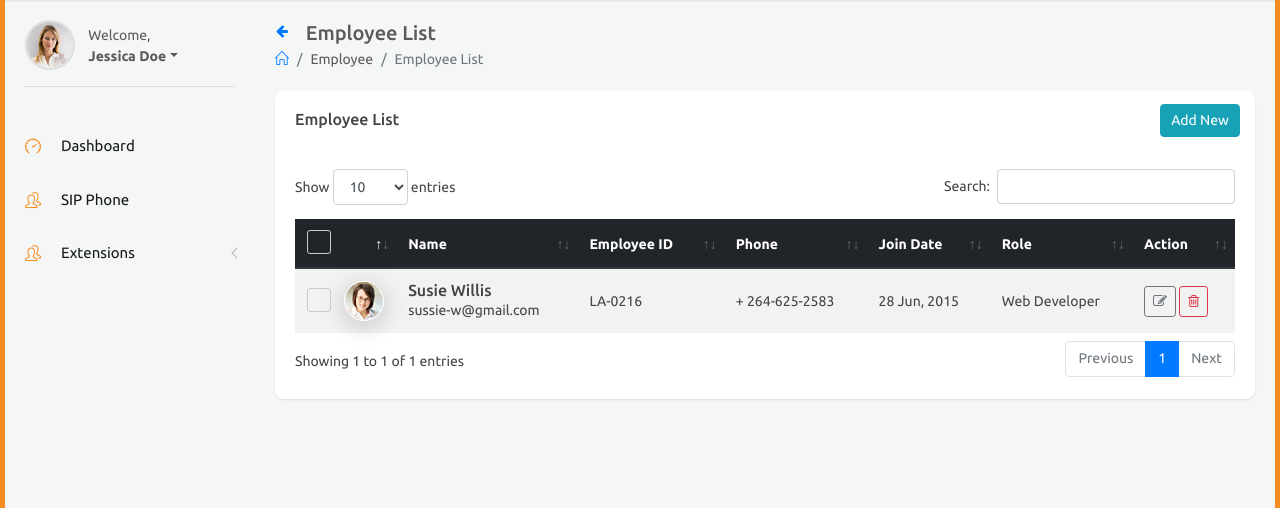
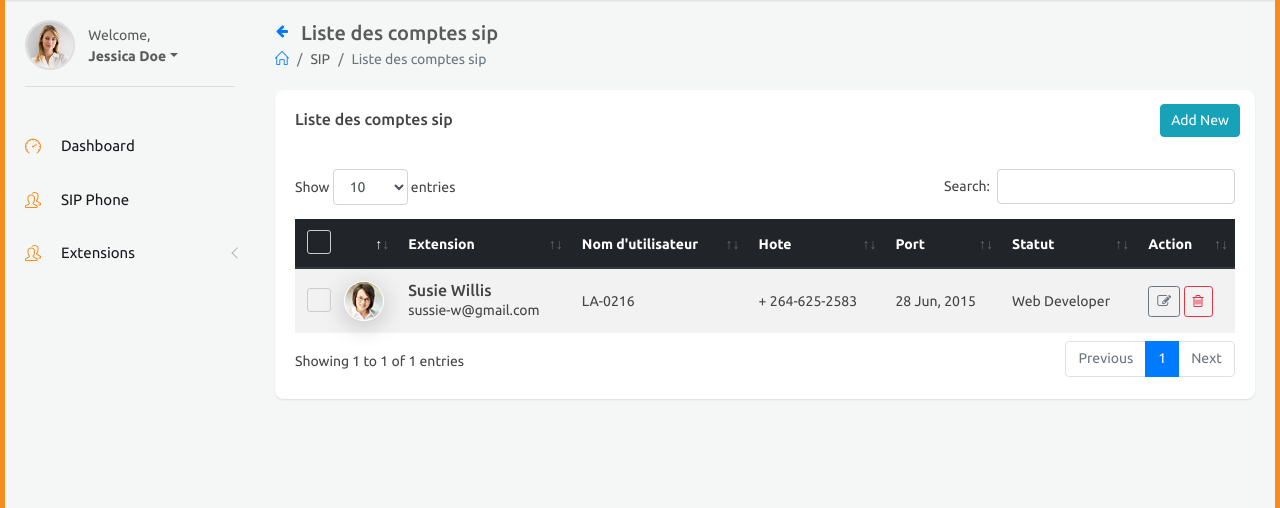
Before and after one commit to ChafikHadjAbdouRazack/asteriskWebManager, a Django app: template sip/templates/sip/sip.html in a window 1280 px wide. Shown: the part 65-573 px from the top of the page. Run offline with Django 3.2, Linux system fonts and the light colour scheme; the template is opened without the code that fills it, so the values that code supplies are empty; some libraries are stand-ins or nearby versions.

Commit message:
Asterisk WebApp Manager

```diff
--- a/sip/templates/sip/base.html
+++ b/sip/templates/sip/base.html
@@ -73,7 +73,7 @@
                                 <a href="{% url 'dashboard' %}"><i class="icon-speedometer"></i><span>Dashboard</span></a>
                             </li>
                             <li>
-                                <a href="#"><i class="icon-users"></i><span>SIP Phone</span></a>
+                                <a href="{% url 'sip.index' %}"><i class="icon-users"></i><span>SIP Phone</span></a>
                             </li>
                             <li>
                                 <a href="#Employees" class="has-arrow"><i class="icon-users"></i><span>Extensions</span></a>
--- a/sip/templates/sip/sip.html
+++ b/sip/templates/sip/sip.html
@@ -4,11 +4,11 @@
             <div class="block-header">
                 <div class="row">
                     <div class="col-lg-6 col-md-8 col-sm-12">
-                        <h2><a href="javascript:void(0);" class="btn btn-xs btn-link btn-toggle-fullwidth"><i class="fa fa-arrow-left"></i></a> Employee List</h2>
+                        <h2><a href="javascript:void(0);" class="btn btn-xs btn-link btn-toggle-fullwidth"><i class="fa fa-arrow-left"></i></a>Liste des comptes sip</h2>
                         <ul class="breadcrumb">
                             <li class="breadcrumb-item"><a href="index.html"><i class="icon-home"></i></a></li>
-                            <li class="breadcrumb-item">Employee</li>
-                            <li class="breadcrumb-item active">Employee List</li>
+                            <li class="breadcrumb-item">SIP</li>
+                            <li class="breadcrumb-item active">Liste des comptes sip</li>
                         </ul>
                     </div>
                 </div>
@@ -18,7 +18,7 @@
                 <div class="col-lg-12">
                     <div class="card">
                         <div class="header">
-                            <h2>Employee List</h2>
+                            <h2>Liste des comptes sip</h2>
                             <ul class="header-dropdown">
                                 <li><a href="javascript:void(0);" class="btn btn-info" data-toggle="modal" data-target="#addcontact">Add New</a></li>
                             </ul>
@@ -34,11 +34,11 @@
                                                     <span></span>
                                                 </label>
                                             </th>
-                                            <th>Name</th>
-                                            <th>Employee ID</th>
-                                            <th>Phone</th>
-                                            <th>Join Date</th>
-                                            <th>Role</th>
+                                            <th>Extension</th>
+                                            <th>Nom d'utilisateur</th>
+                                            <th>Hote</th>
+                                            <th>Port</th>
+                                            <th>Statut</th>
                                             <th>Action</th>
                                         </tr>
                                     </thead>
--- a/sip/urls.py
+++ b/sip/urls.py
@@ -1,5 +1,5 @@
 from    django.urls import path
 from . import views
 urlpatterns =[
-    path('', views.index)
+    path('', views.sip_index, name='sip.index')
 ]
```
